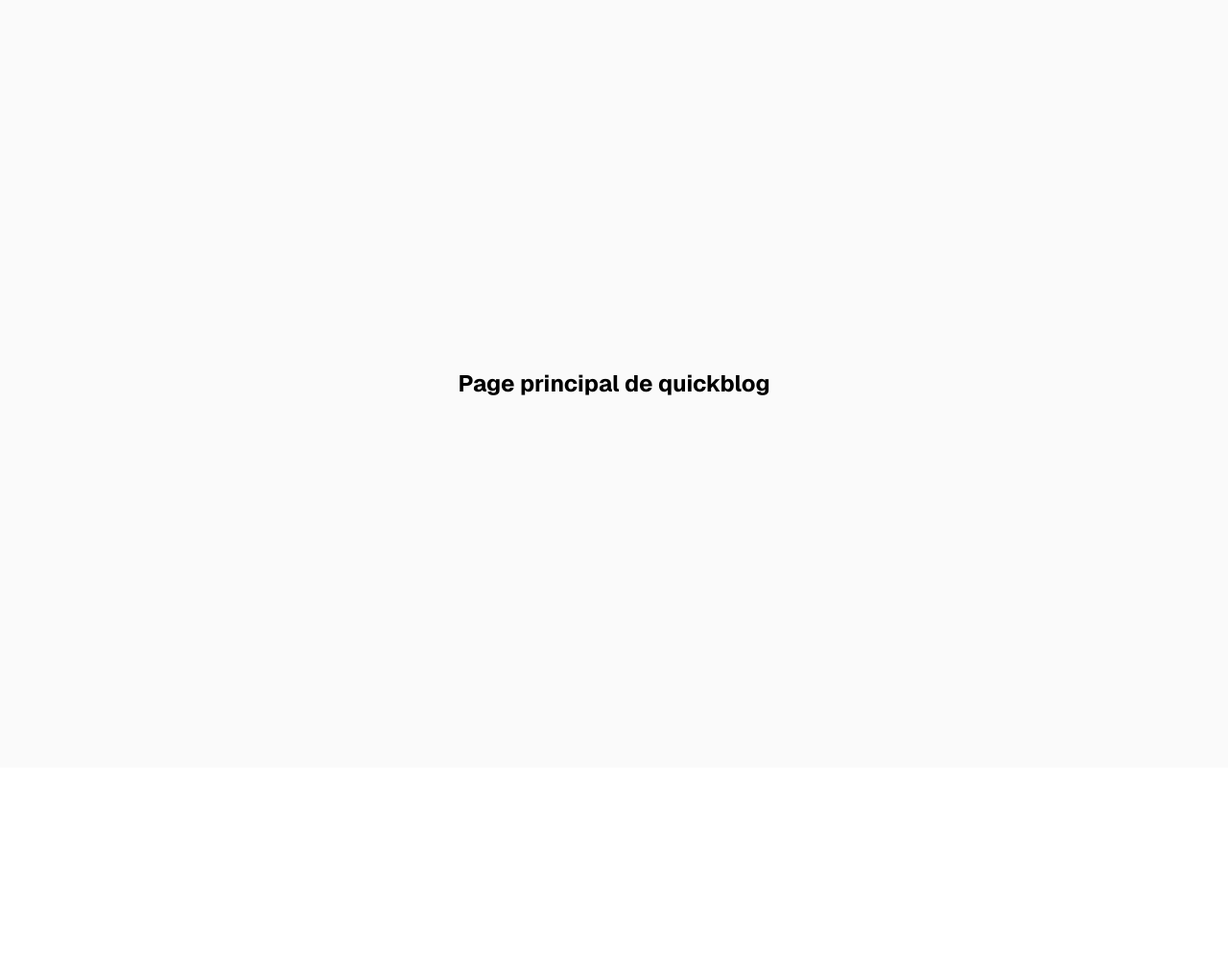
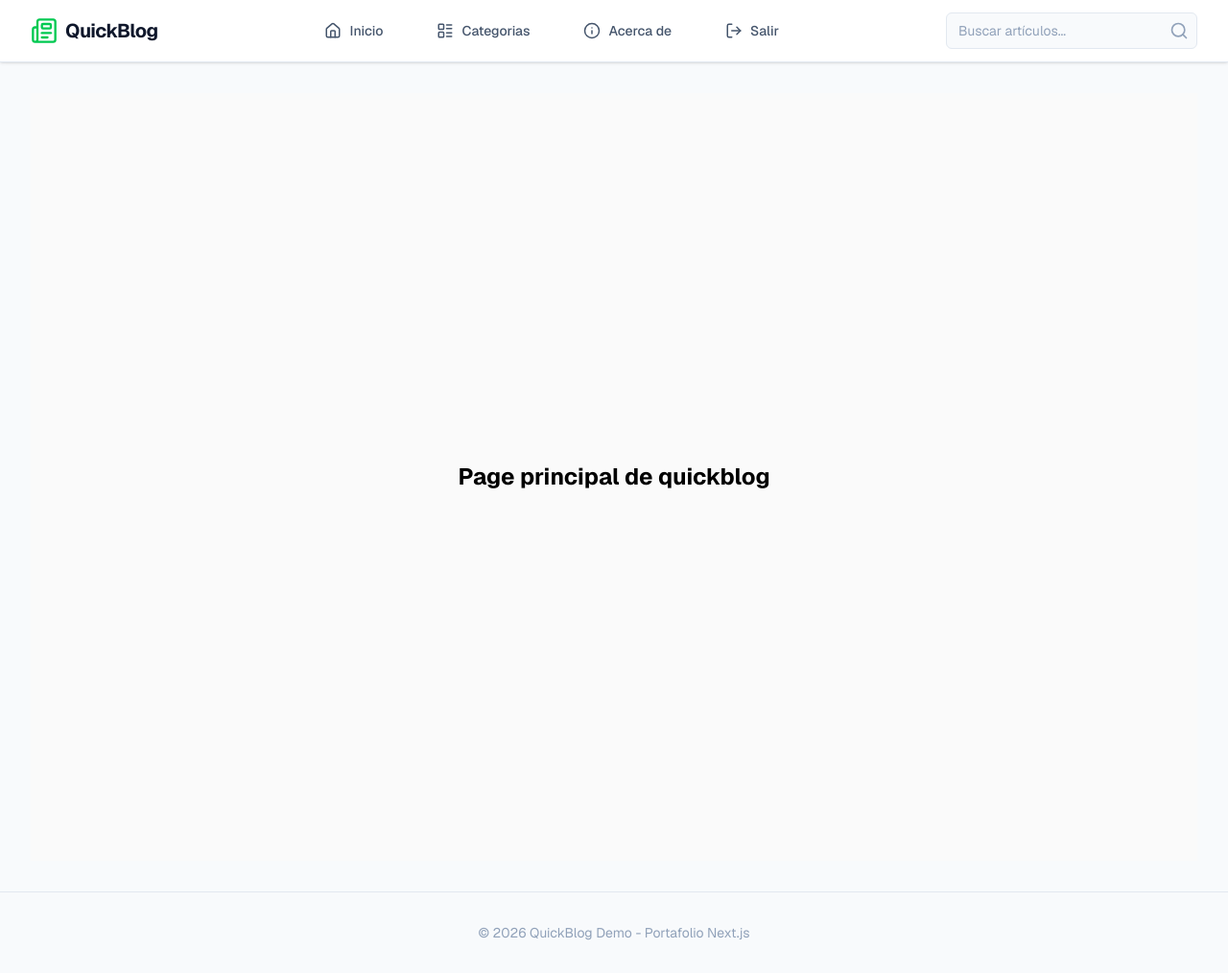
Before and after one commit to DanielGuzmanV/Fundamentos-NextJs, a Next.js app: page /quick-blog in a window 1280 px wide. Shown: the whole page at 96% size. Before the commit the page ends 800 px from the top, so only its background shows below. Built offline with nearby package versions, Linux system fonts and the light colour scheme.

Commit message:
Layout principal para la demo 1 creada y finalizada

```diff
--- /dev/null
+++ b/src/app/quick-blog/layout.tsx
@@ -0,0 +1,30 @@
+import { BlogNavbar } from "@/features/demos/quick-blog/main/components/BlogNavbar";
+import { Metadata } from "next";
+
+export const metadata: Metadata = {
+  title: "Quick-Blog",
+  description: "Un blog dinámico optimizado para una carga ultrarrápida.",
+};
+
+export default function QuickBlogDashboardLayout({
+  children,
+}: {
+  children: React.ReactNode;
+}) {
+  return (
+    <div className="min-h-screen bg-slate-50 flex flex-col font-sans">
+      {/* Navbar persistente */}
+      <BlogNavbar/>
+
+      {/* Área de contenido */}
+      <main className="flex-1 w-full max-w-7xl mx-auto p-4 sm:p-6 lg:p-8">
+        {children}
+      </main>
+
+      {/* Footer simple (Opcional) */}
+      <footer className="py-8 border-t border-slate-200 text-center text-slate-400 text-sm">
+        <p>&copy; {new Date().getFullYear()} QuickBlog Demo - Portafolio Next.js</p>
+      </footer>
+    </div>
+  );
+}
```
